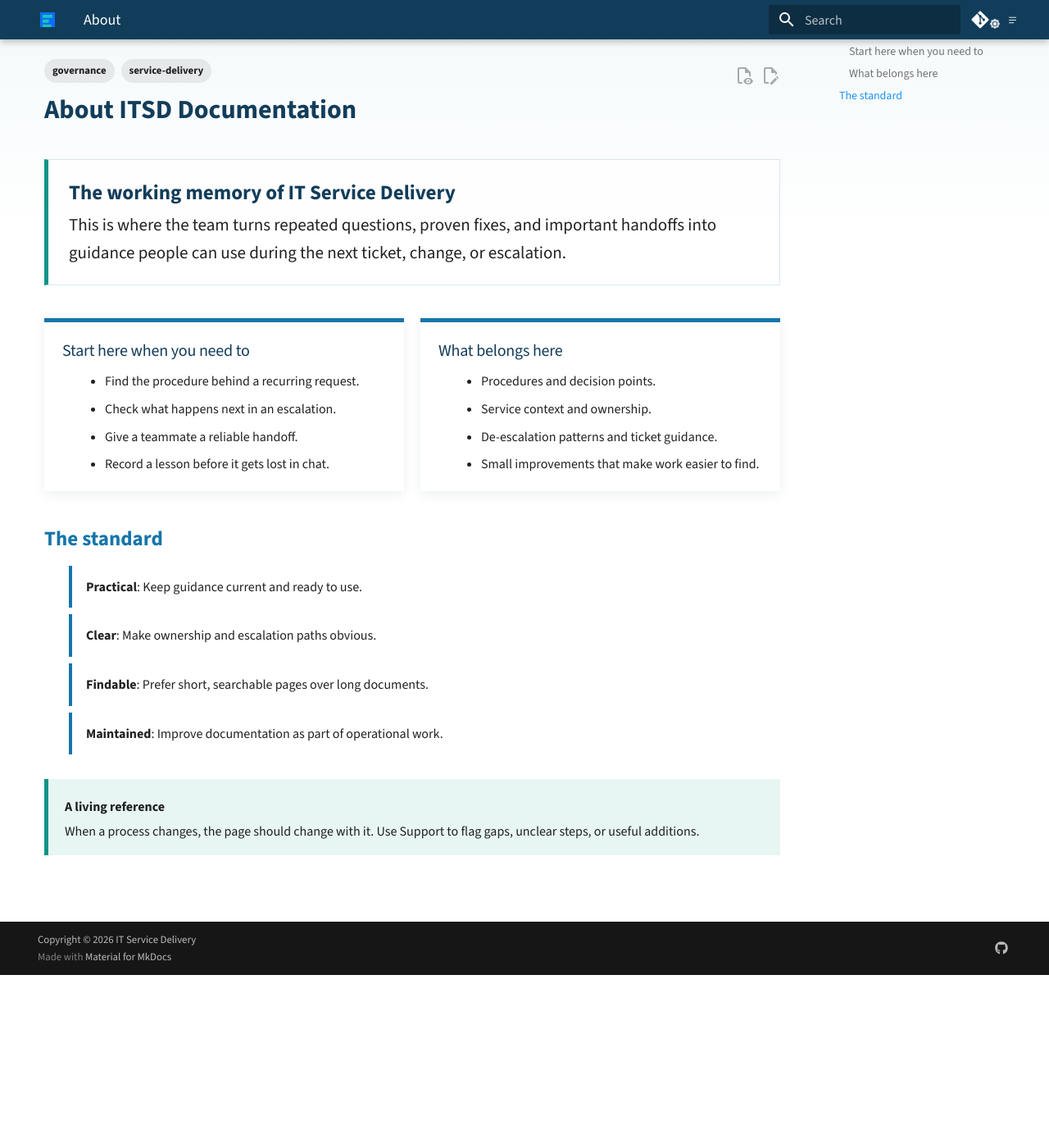
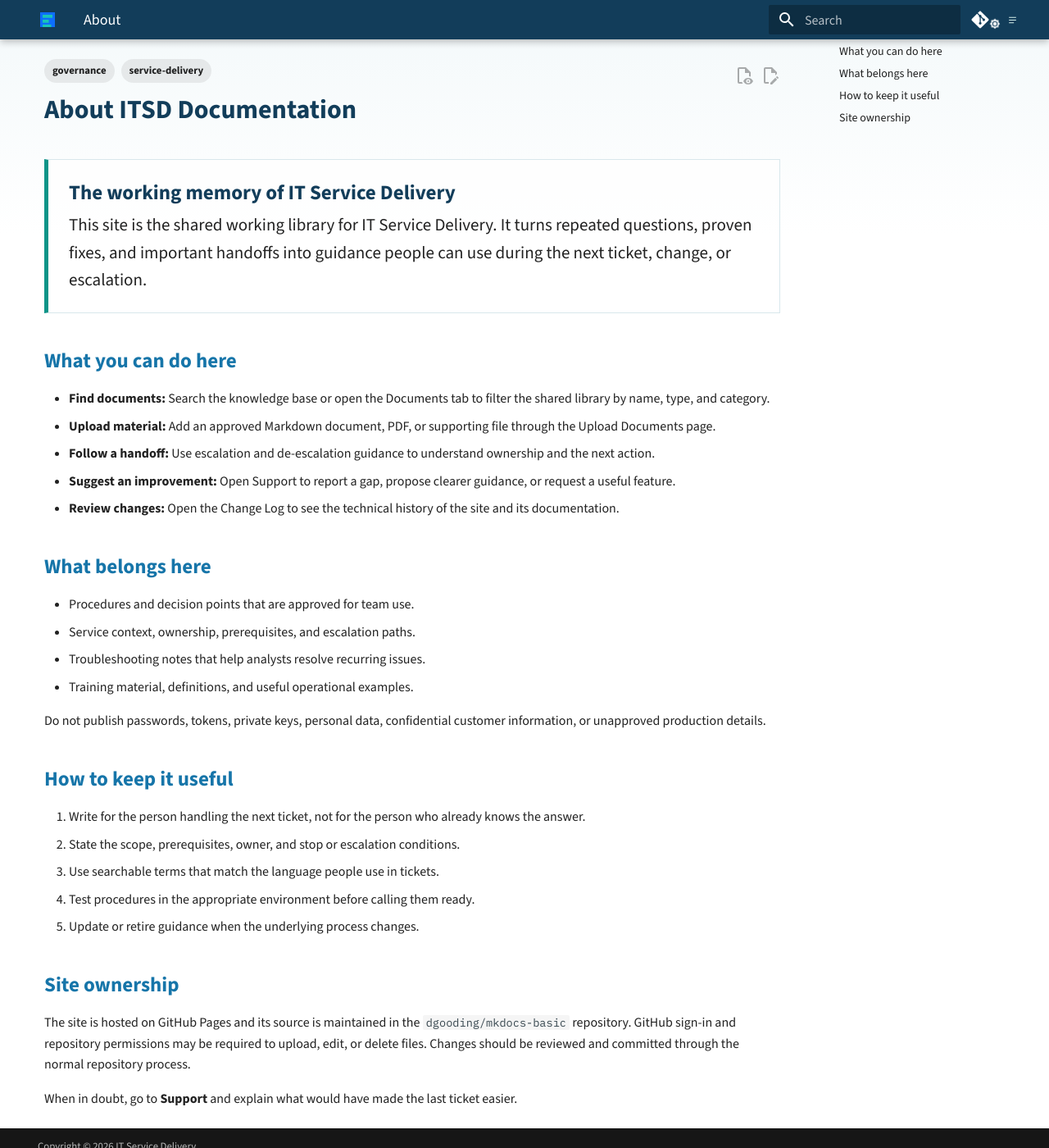
Before and after one commit to dgooding/mkdocs-basic, an MkDocs documentation site: the page built from docs/about.md, in a window 1280 px wide and 1400 px high, scrolled down 211 px. Shown: the whole window at 82% size. Built offline with MkDocs 1.6.1 and Material for MkDocs 9.7.7, drawn with Linux system fonts in a browser that asks for light colours; comment, search, counter and statistics services are not loaded.

Commit message:
docs: auto-update 2026-08-27 00:25:10

```diff
--- a/docs/about.md
+++ b/docs/about.md
@@ -10,51 +10,37 @@ tags:
 
 ## The working memory of IT Service Delivery
 
-This is where the team turns repeated questions, proven fixes, and important handoffs into guidance people can use during the next ticket, change, or escalation.
+This site is the shared working library for IT Service Delivery. It turns repeated questions, proven fixes, and important handoffs into guidance people can use during the next ticket, change, or escalation.
 
 </div>
 
-<div class="itsd-about-brief" markdown>
+## What you can do here
 
-<div markdown>
+- **Find documents:** Search the knowledge base or open the Documents tab to filter the shared library by name, type, and category.
+- **Upload material:** Add an approved Markdown document, PDF, or supporting file through the Upload Documents page.
+- **Follow a handoff:** Use escalation and de-escalation guidance to understand ownership and the next action.
+- **Suggest an improvement:** Open Support to report a gap, propose clearer guidance, or request a useful feature.
+- **Review changes:** Open the Change Log to see the technical history of the site and its documentation.
 
-### Start here when you need to
+## What belongs here
 
-- Find the procedure behind a recurring request.
-- Check what happens next in an escalation.
-- Give a teammate a reliable handoff.
-- Record a lesson before it gets lost in chat.
+- Procedures and decision points that are approved for team use.
+- Service context, ownership, prerequisites, and escalation paths.
+- Troubleshooting notes that help analysts resolve recurring issues.
+- Training material, definitions, and useful operational examples.
 
-</div>
+Do not publish passwords, tokens, private keys, personal data, confidential customer information, or unapproved production details.
 
-<div markdown>
+## How to keep it useful
 
-### What belongs here
+1. Write for the person handling the next ticket, not for the person who already knows the answer.
+2. State the scope, prerequisites, owner, and stop or escalation conditions.
+3. Use searchable terms that match the language people use in tickets.
+4. Test procedures in the appropriate environment before calling them ready.
+5. Update or retire guidance when the underlying process changes.
 
-- Procedures and decision points.
-- Service context and ownership.
-- De-escalation patterns and ticket guidance.
-- Small improvements that make work easier to find.
+## Site ownership
 
-</div>
+The site is hosted on GitHub Pages and its source is maintained in the `dgooding/mkdocs-basic` repository. GitHub sign-in and repository permissions may be required to upload, edit, or delete files. Changes should be reviewed and committed through the normal repository process.
 
-</div>
-
-## The standard
-
-<div class="itsd-principles" markdown>
-
-- **Practical**: Keep guidance current and ready to use.
-- **Clear**: Make ownership and escalation paths obvious.
-- **Findable**: Prefer short, searchable pages over long documents.
-- **Maintained**: Improve documentation as part of operational work.
-
-</div>
-
-<div class="itsd-about-maintenance" markdown>
-
-**A living reference**
-
-When a process changes, the page should change with it. Use Support to flag gaps, unclear steps, or useful additions.
-
-</div>
+When in doubt, go to **Support** and explain what would have made the last ticket easier.
```
Also changed, not shown: docs/index.md (+2 -0 lines).
